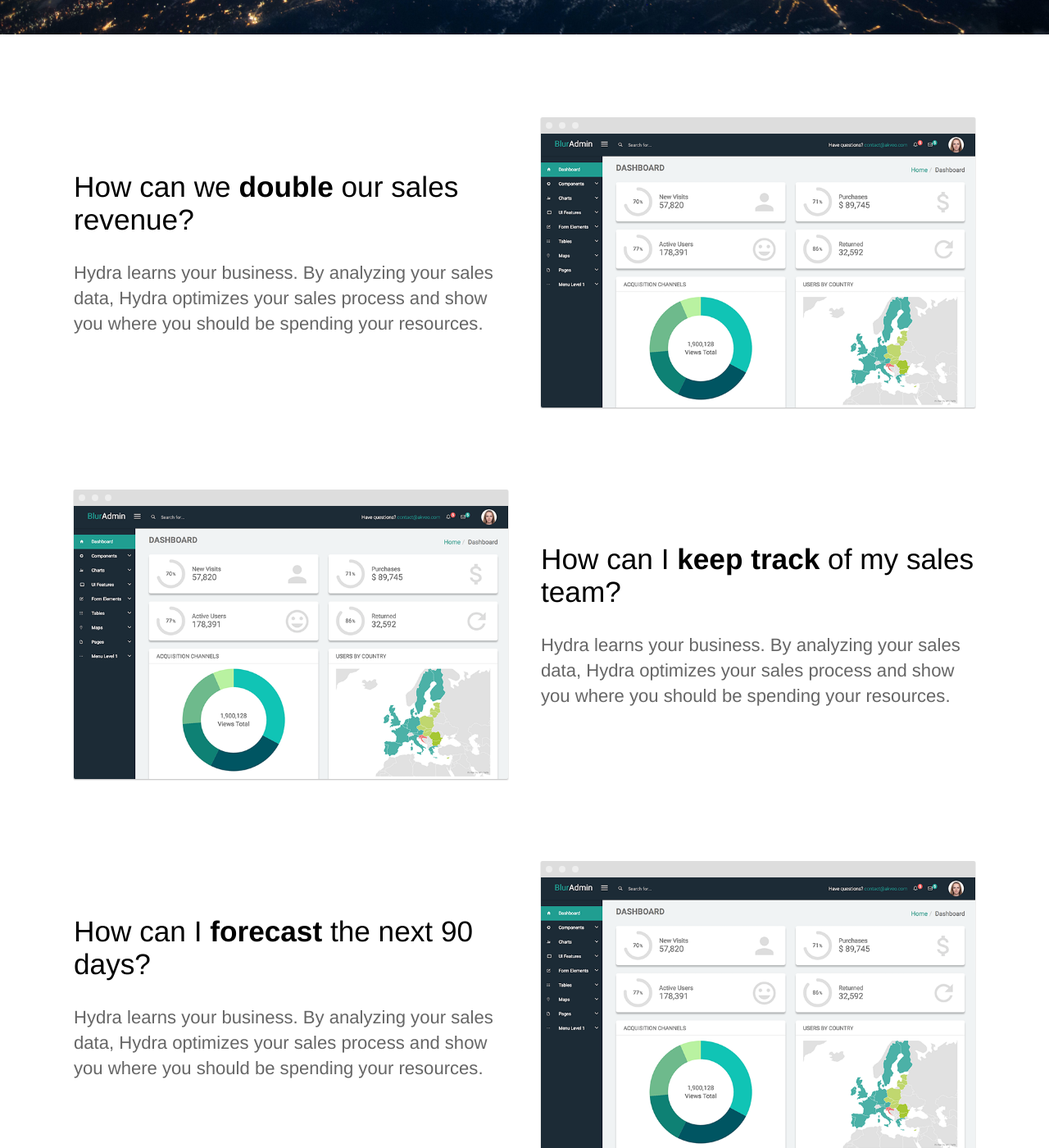
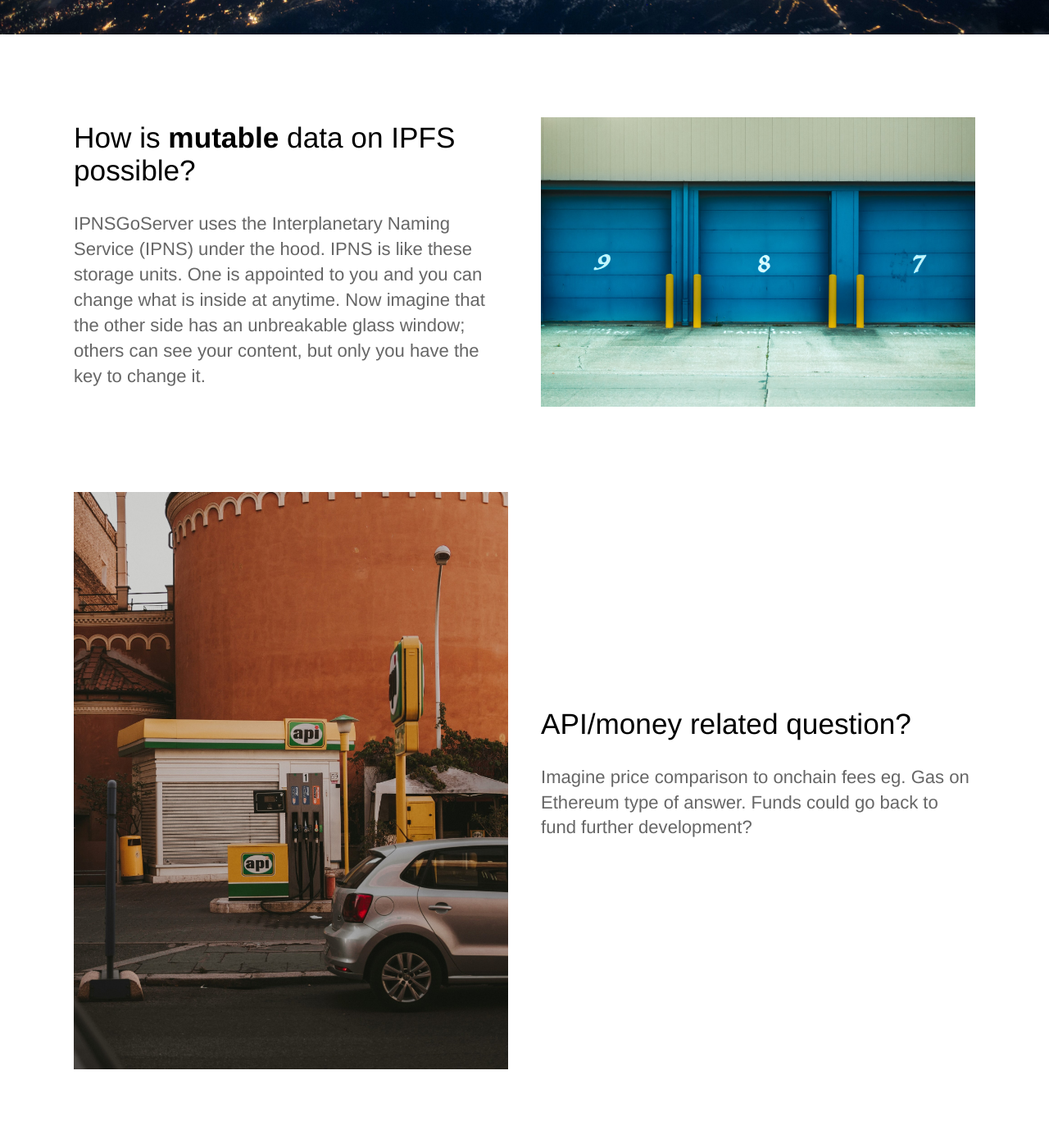
Before and after one commit to mrodriguez3313/LandingSite, a Jekyll site: the page built from index.html, in a window 1280 px wide and 1400 px high, scrolled down 658 px. Shown: the whole window at 82% size. Built offline with Jekyll 4.4.1, drawn with Linux system fonts in a browser that asks for light colours; some of the changed text lies outside the part shown.

Commit message:
Finished third of landing page

```diff
--- a/index.html
+++ b/index.html
@@ -5,8 +5,8 @@
 <section class="hero">
 	<div class="text-container">
 		<h1 class="editable">Customizeable decentralized data</h1>
-		<p class="subtext editable">Update your data on IPFS</p>
-		<div class="cta button alt"><a href="{{ site.baseurl }}/contact/">Get Started Free</a></div>
+		<p class="subtext editable">Bringing mutability to IPFS</p>
+		<div class="cta button alt"><a href="https://github.com/mrodriguez3313/IPNSGoServer">Get Started Free</a></div>
 		<!-- <div>
 			<img src="{{ site.baseurl }}/images/nasa-unsplash.jpg" alt="Screenshot" class="screenshot editable" />
 		</div> -->
@@ -17,11 +17,11 @@
 	<section>
 		<div class="container flex">
 			<div class="text editable">
-				<h2>How can we <strong>double</strong> our sales revenue?</h2>
-				<p>Hydra learns your business. By analyzing your sales data, Hydra optimizes your sales process and show you where you should be spending your resources. </p>
+				<h2>How is <strong>mutable</strong> data on IPFS possible?</h2>
+				<p>IPNSGoServer uses the Interplanetary Naming Service (IPNS) under the hood. IPNS is like these storage units. One is appointed to you and you can change what is inside at anytime. Now imagine that the other side has an unbreakable glass window; others can see your content, but only you have the key to change it.</p>
 			</div>
 			<div class="image">
-				<img src="{{ site.baseurl }}/images/dashboard.png" alt="Screenshot" class="screenshot editable" />
+				<img src="{{ site.baseurl }}/images/steve-johnson-unsplash.jpg" alt="Screenshot" class="editable" />
 			</div>
 		</div>
 	</section>
@@ -29,11 +29,11 @@
 	<section>
 		<div class="container flex">
 			<div class="text editable">
-				<h2>How can I <strong>keep track</strong> of my sales team?</h2>
-				<p>Hydra learns your business. By analyzing your sales data, Hydra optimizes your sales process and show you where you should be spending your resources.</p>
+				<h2>API/money related question?</h2>
+				<p>Imagine price comparison to onchain fees eg. Gas on Ethereum type of answer. Funds could go back to fund further development?</p>
 			</div>
 			<div class="image">
-				<img src="{{ site.baseurl }}/images/dashboard.png" alt="Screenshot" class="screenshot editable" />
+				<img src="{{ site.baseurl }}/images/maeva-vigier-unsplash.jpg" alt="Screenshot" class="editable" />
 			</div>
 		</div>
 	</section>
@@ -41,11 +41,11 @@
 	<section>
 		<div class="container flex">
 			<div class="text editable">
-				<h2>How can I <strong>forecast</strong> the next 90 days?</h2>
-				<p>Hydra learns your business. By analyzing your sales data, Hydra optimizes your sales process and show you where you should be spending your resources.</p>
+				<h2>Community building question</h2>
+				<p>Open source project, anyone can contribute, provide ideas or solutions. Build better solution for the community.</p>
 			</div>
 			<div class="image">
-				<img src="{{ site.baseurl }}/images/dashboard.png" alt="Screenshot" class="screenshot editable" />
+				<img src="{{ site.baseurl }}/images/mars-unsplash.jpg" alt="Screenshot" class="screenshot editable" />
 			</div>
 		</div>
 	</section>
@@ -56,14 +56,14 @@
 		<div class="testimonial-block">
 			<div class="square-image"><img src="https://source.unsplash.com/6anudmpILw4/600x400" alt="Jim James" class="editable"></div>
 			<blockquote>
-				<p class="editable">Hydra has shaped the business we have today. We have a repeatable sales process and a strategy to scale our team. I recommend Hydra to any business looking to improve their sales.</p>
-				<p class="editable author">Jim James - CEO of Global Corp.</p>
+				<p class="editable">Is there an IPNS pinning service? </p>
+				<p class="editable author">Every IPFS user ever</p>
 			</blockquote>
 		</div>
 	</div>
 </section>
 
 <section class="bottom-cta">
-	<h2 class="editable"><strong>Improve</strong> your sales process today</h2>
-	<div class="button alt"><a href="#">Get Started Free</a></div>
+	<h2 class="editable">Start publishing and updating data on IPFS today</h2>
+	<div class="button alt"><a href="https://github.com/mrodriguez3313/IPNSGoServer">Get Started Free</a></div>
 </section>
```
Also changed, not shown: _data/footer.yml (+15 -15 lines), images/maeva-vigier-unsplash.jpg (added), images/mars-unsplash.jpg (added), images/steve-johnson-unsplash.jpg (added).
